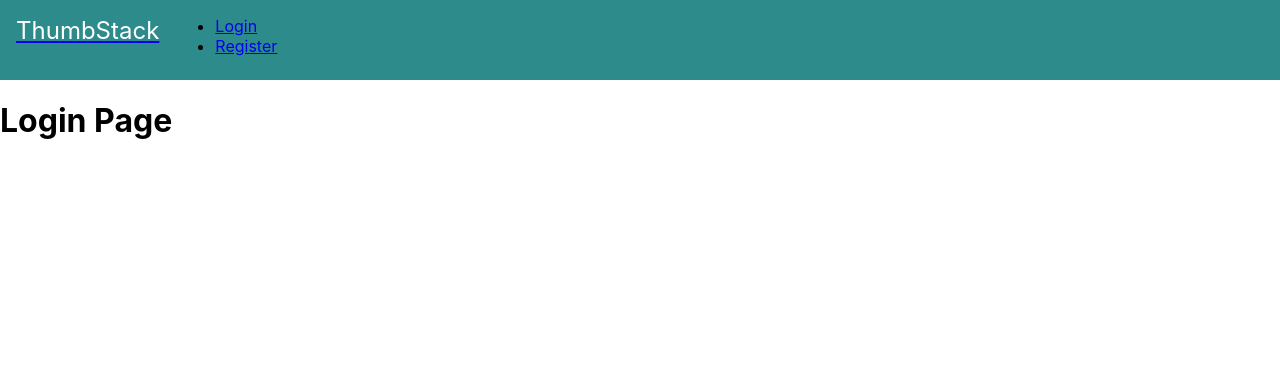
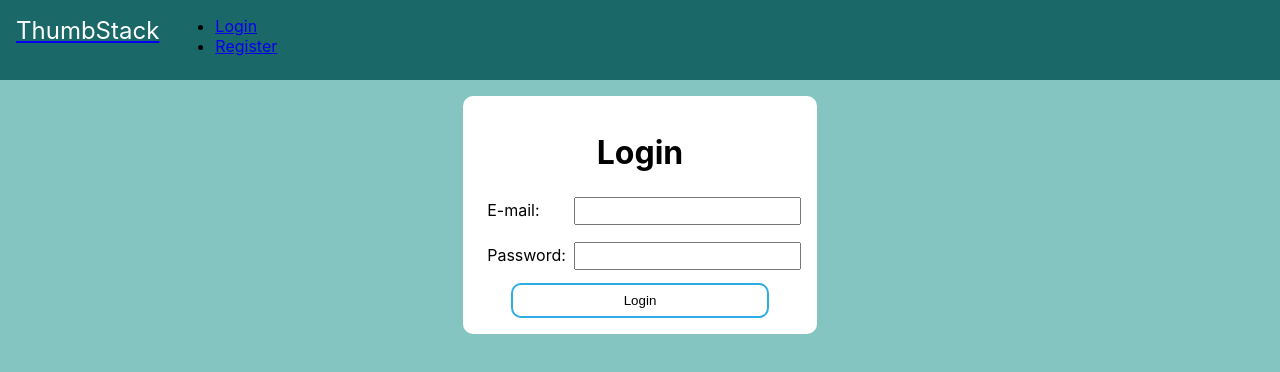
Before and after one commit to samiya-kazi/thumb-stack, a React (Create React App) app in the folder client/: page /login in a window 1280 px wide. Shown: the top 372 px of the page. Built offline with nearby package versions, Linux system fonts and the light colour scheme.

Commit message:
added login and register pag

```diff
--- a/client/src/App.css
+++ b/client/src/App.css
@@ -1,6 +1,3 @@
-.App {
-
-}
 
 .editor {
   min-width:fit-content;
@@ -58,6 +55,7 @@ button {
   background-color: white;
   border: rgb(45, 173, 228) solid 2px;
   border-radius: 10px;
+  width: 80%;
 }
 
 button:active {
@@ -103,7 +101,7 @@ input[type="file"] {
 .nav {
   display: flex;
   width: 100%;
-  background-color: rgb(46, 139, 139);
+  background-color: rgb(26, 104, 104);
   height: 10vh;
 }
 
@@ -125,3 +123,43 @@ input[type="file"] {
   align-self: center;
   font-size: x-large;
 }
+
+.form-container {
+  max-width: 40vw;
+  display: flex;
+  flex-direction: column;
+  flex-wrap: wrap;
+  margin-left: auto;
+  margin-right: auto;
+}
+
+.form-container > form > div > input {
+  margin: 0.2rem 0;
+  padding: 0.2rem 0.5rem;
+  font-size: 1rem;
+}
+
+.form-container > form > div > label {
+  margin: 0.2rem 0;
+  padding: 0.2rem 0.5rem;
+  font-size: 1rem;
+}
+
+.form-container > form > div {
+  display: flex;
+  justify-content: space-between;
+  margin-bottom: 10px;
+}
+
+.form-container > form {
+  display: flex;
+  flex-direction: column;
+  background-color: white;
+  padding: 1rem;
+  margin-top: 1rem;
+  border-radius: 10px;
+}
+
+.form-container > form > h1,button {
+  align-self: center;
+}
--- a/client/src/Components/Login.js
+++ b/client/src/Components/Login.js
@@ -1,8 +1,19 @@
 function Login () {
   return (
-    <>
-      <h1>Login Page</h1>
-    </>
+    <div className="form-container">
+      <form>
+        <h1>Login</h1>
+        <div>
+          <label>E-mail:</label>
+          <input type='email' />
+        </div>
+        <div>
+          <label>Password:</label>
+          <input type='Password' />
+        </div>
+        <button type="submit">Login</button>
+      </form>
+    </div>
   )
 }
 
--- a/client/src/Components/MainComponent.js
+++ b/client/src/Components/MainComponent.js
@@ -7,6 +7,8 @@ import Register from "./Register";
 
 function MainComponent () {
   return (
+    <div className='main-container'>
+
     <Routes>
       <Route
         path="/dashboard"
@@ -19,12 +21,13 @@ function MainComponent () {
       <Route
         path="/register"
         element={<Register />}
-      />
+        />
       <Route
         path="/"
         element={<Home />}
-      />
+        />
     </Routes>
+    </div>
   )
 }
 
--- a/client/src/Components/Register.js
+++ b/client/src/Components/Register.js
@@ -1,9 +1,32 @@
 
 function Register () {
   return (
-    <>
-      <h1>Register Page</h1>
-    </>
+    <div className="form-container">
+      <form>
+        <h1>Register</h1>
+        <div>
+          <label>First Name:</label>
+          <input type='text' name="firstName" />
+        </div>
+        <div>
+          <label>Last Name:</label>
+          <input type='text' name="lastName" />
+        </div>
+        <div>
+          <label>E-mail:</label>
+          <input type='email' name="email"/>
+        </div>
+        <div>
+          <label>Password:</label>
+          <input type='password' name="password" />
+        </div>
+        <div>
+          <label>Confirm Password:</label>
+          <input type='password' name="confirmPassword" />
+        </div>
+        <button type="submit">Register</button>
+      </form>
+    </div>
   )
 }
 
```
